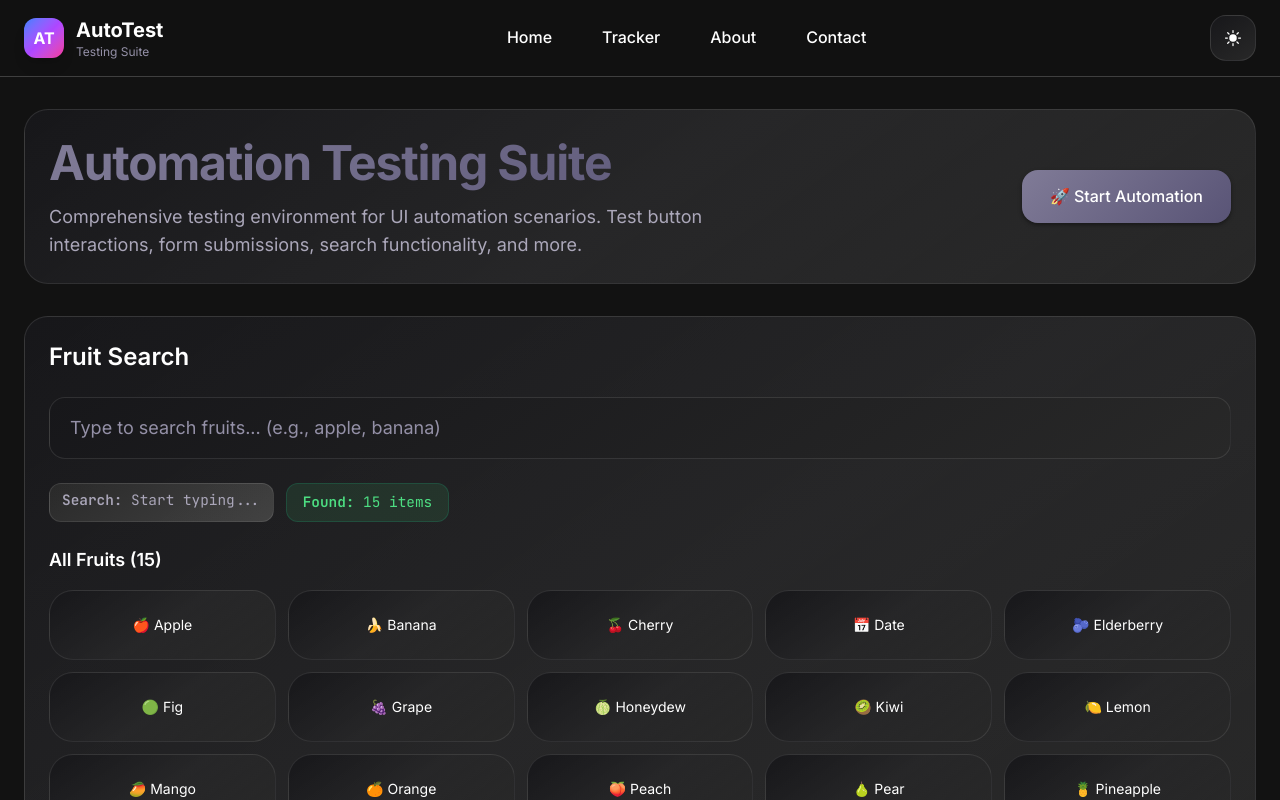
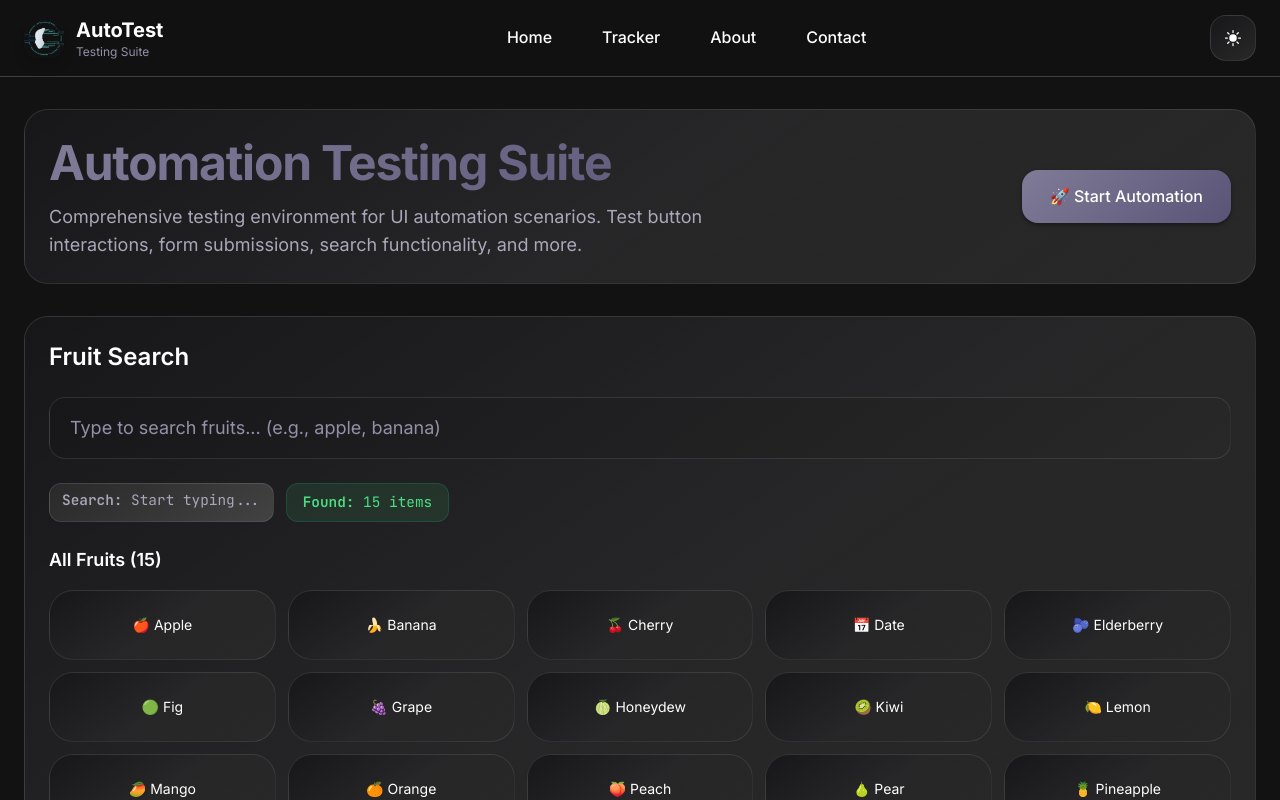
Before and after one commit to mskchaithanyaraj/test-for-automation, a React (Vite) app: page / in a window 1280 px wide. Shown: the top 800 px of the page. Built offline with nearby package versions, Linux system fonts and the light colour scheme.

Commit message:
updated logo

```diff
--- a/src/App.jsx
+++ b/src/App.jsx
@@ -5,6 +5,7 @@ import About from "./pages/About";
 import Contact from "./pages/Contact";
 import RandomTracker from "./pages/RandomTracker";
 import ThemeToggle from "./components/ThemeToggle";
+import logo from "./assets/logo.png";
 
 const App = () => {
   return (
@@ -16,9 +17,11 @@ const App = () => {
               <div className="flex justify-between items-center">
                 {/* Logo Section */}
                 <div className="flex items-center space-x-3">
-                  <div className="w-10 h-10 rounded-xl bg-gradient-to-br from-blue-500 via-purple-500 to-pink-500 flex items-center justify-center shadow-lg">
-                    <span className="text-white font-bold text-base">AT</span>
-                  </div>
+                  <img
+                    src={logo}
+                    alt="AutoTest Logo"
+                    className="w-10 h-10 rounded-xl object-cover shadow-lg"
+                  />
                   <div>
                     <span className="font-bold text-xl theme-text-primary">
                       AutoTest
```
Also changed, not shown: src/assets/logo.png.
